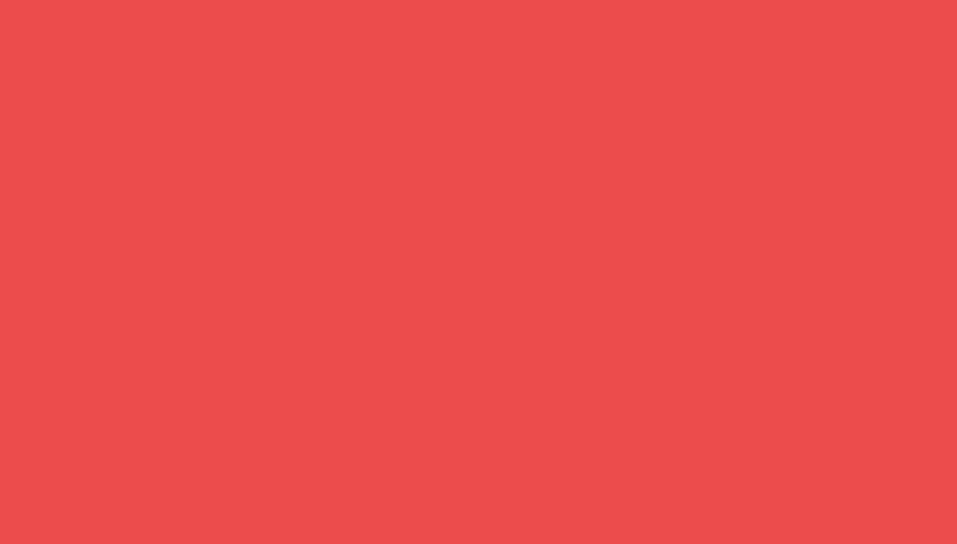
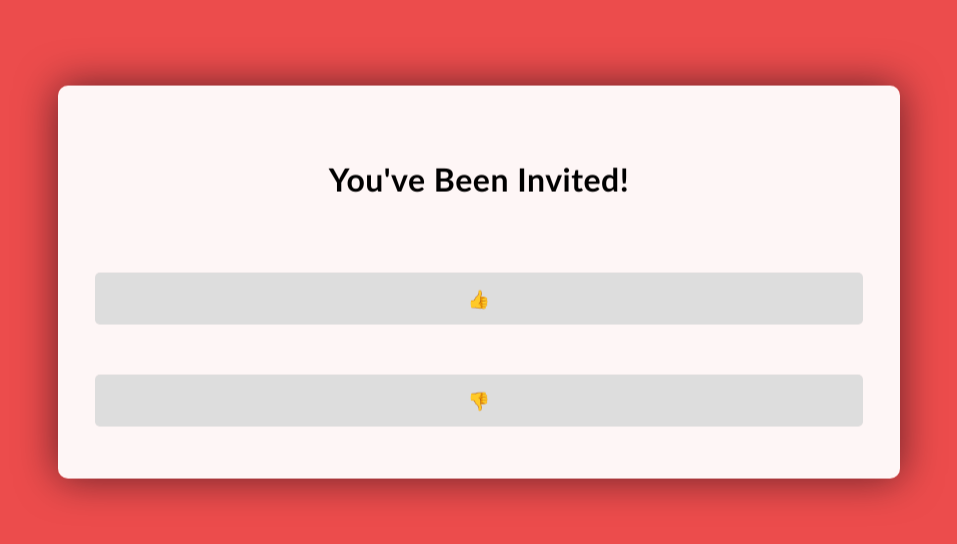
Before and after one commit to LHebner/Hungr_App, a Vue app in the folder vue/: page /inviteview in a window 1280 px wide. Shown: the part 118-662 px from the top of the page, without its empty margins (161-1118 px from the left). Built offline with nearby package versions, Linux system fonts and the light colour scheme.

Commit message:
Invite View Part 1

```diff
--- a/vue/src/router/index.js
+++ b/vue/src/router/index.js
@@ -7,6 +7,7 @@ import Register from '../views/Register.vue'
 import store from '../store/index'
 import Invites from '../views/Invites.vue'
 import Restaurants from '../views/Restaurants.vue'
+import InviteView from '../views/InviteView.vue'
 
 Vue.use(Router)
 
@@ -71,6 +72,14 @@ const router = new Router({
         requiresAuth: true
       }
     },
+    {
+      path: "/inviteview",
+      name: "inviteview",
+      component: InviteView,
+      meta: {
+        requiresAuth: false
+      }
+    },
   ]
 })
 
--- a/vue/src/services/YelpService.js
+++ b/vue/src/services/YelpService.js
@@ -34,5 +34,8 @@ export default {
   },
   deleteInvites(businessID) {
     return axios.delete(`/invites/${businessID}`)
+  },
+  restaurantVote(businessID, wasLiked) {
+    return axios.put('/invites', {businessID, wasLiked})
   }
 }
--- /dev/null
+++ b/vue/src/views/InviteView.vue
@@ -0,0 +1,88 @@
+<template>
+    <div id="main">
+        <h1>You've Been Invited!</h1>
+        <div id="Like">
+            <button id="Like" v-on:click.prevent="Like()">👍</button>
+        </div>
+        <div id="Dislike">
+            <button id="Dislike" v-on:click.prevent="Like()">👎</button>
+        </div>
+    </div>
+
+</template>
+
+<script>
+import yelpService from '../services/YelpService.js'
+
+export default {
+    name: "invite-view",
+    methods: {
+        Like(businessId, inviteId) {
+            yelpService.restaurantVote(businessId, true).then((response) => {
+                if (response.status === 200) {
+                    yelpService.getEventDetails(inviteId).then((response) => {
+                        this.eventDetails = response.data;
+                    });
+                }
+            });
+        },
+        Dislike(businessId, inviteId) {
+            yelpService.getEventDetails(inviteId);
+            yelpService.restaurantVote(businessId, false).then((response) => {
+                if (response.status === 200) {
+                    yelpService.getEventDetails(inviteId).then((response) => {
+                        this.eventDetails = response.data;
+                    });
+                }
+            });
+        },
+        GetPopularity(likes, dislikes) {
+            return likes - dislikes;
+        },
+    },
+};
+</script>
+
+<style>
+body {
+  background-color: #ec4c4c;
+}
+#main{
+  height: auto;
+  width: 60%;
+  background-color: rgb(255, 255, 255, .95);
+  position: absolute;
+  transform: translate(-50%, -50%);
+  top: 50%;
+  left: 50%;
+  border-radius: 10px;
+  backdrop-filter: blur(10px);
+  border: 2px solid rgba(255, 255, 255, 0.1);
+  box-shadow: 0 0 40px rgba(8,7,16,0.6);
+  padding: 50px 35px;
+}
+#main * {
+  font-family: 'Trebuchet MS', 'Lucida Sans Unicode', 'Lucida Grande', 'Lucida Sans', Arial, sans-serif;
+  color: black;
+  letter-spacing: 0.5px;
+  outline: none;
+  border: none;
+}
+#main h1 {
+  font-size: 32px;
+  font-weight: bold;
+  line-height: 42px;
+  text-align: center;
+}
+#main button {
+  margin-top: 50px;
+  width: 100%;
+  background-color: #dddddd;
+  color: #080710;
+  padding: 15px 0;
+  font-size: 18px;
+  font-weight:bold;
+  border-radius: 5px;
+  cursor: pointer;
+}
+</style>
```
